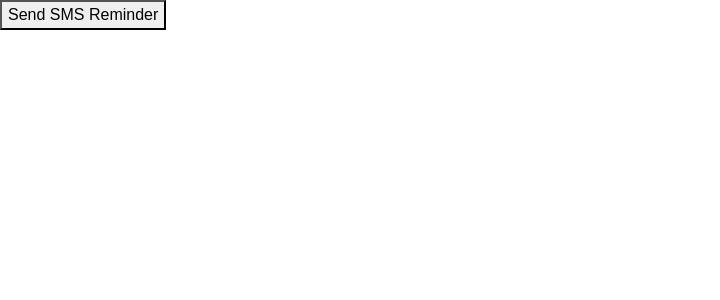
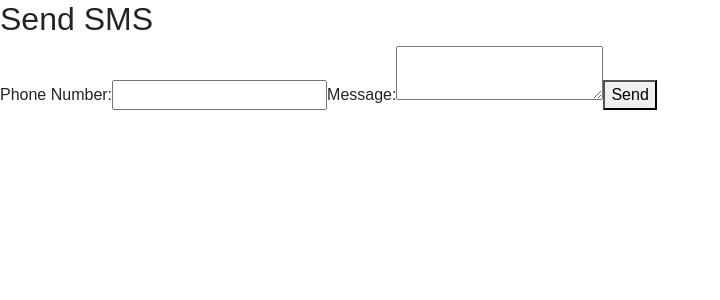
Before and after one commit to Ashwinkumaresan/SHW, a React (Vite) app in the folder Frontend/: page /notification in a window 1280 px wide. Shown: the top 300 px of the page, without its empty margins (0-720 px from the left). Built offline with nearby package versions, Linux system fonts and the light colour scheme; a web font is replaced by a local one.

Commit message:
Frontend push

```diff
--- a/Frontend/src/Components/Notification/Notification.jsx
+++ b/Frontend/src/Components/Notification/Notification.jsx
@@ -1,32 +1,65 @@
-import React from 'react'
+import React, { useState } from "react";
 import axios from "axios";
 
 export const Notification = () => {
+    const [phoneNumber, setPhoneNumber] = useState("");
+    const [message, setMessage] = useState("");
+    const [response, setResponse] = useState(null);
+    const [error, setError] = useState(null);
 
-function sendSMS() {
-    const options = {
-      method: "POST",
-      url: "https://www.fast2sms.com/dev/bulkV2",
-      headers: {
-        authorization: "2h89FM3ylkb7ilK7PF2CGRhEXhhoiztnMRC7gJrRISUhIJYu9SlWV7R83PkY", // Paste API key here
-        // 2h89FM3ylkb7ilK7PF2CGRhEXhhoiztnMRC7gJrRISUhIJYu9SlWV7R83PkY
-        "Content-Type": "application/json",
-      },
-      data: {
-        route: "v3",
-        sender_id: "TXTIND",
-        message: "This is your reminder!",
-        language: "english",
-        numbers: "9345857852", // Replace with the recipient's phone number
-      },
+    const sendSms = async (e) => {
+        e.preventDefault();
+        setResponse(null);
+        setError(null);
+
+        try {
+            const payload = {
+                message: message,
+                language: "english",
+                route: "q", // "q" or "p" (check Fast2SMS docs)
+                numbers: phoneNumber,
+            };
+
+            console.log("Sending data:", payload);  // Debugging
+
+            const res = await axios.post("http://127.0.0.1:8000/send-sms/", payload, {
+                headers: {
+                    "Content-Type": "application/json",
+                },
+            });
+
+            console.log("Response:", res.data);
+            setResponse(res.data);
+        } catch (err) {
+            setError("Error sending SMS. Check console for details.");
+            console.error("Request Error:", err.response?.data || err);
+        }
     };
 
-    axios
-      .request(options)
-      .then(() => alert("SMS Sent Successfully!"))
-      .catch((error) => console.error("Error sending SMS:", error));
-  }
-  return (
-    <button onClick={sendSMS}>Send SMS Reminder</button>
-  )
-}
+    return (
+        <div>
+            <h2>Send SMS</h2>
+            <form onSubmit={sendSms}>
+                <label>Phone Number:</label>
+                <input
+                    type="text"
+                    value={phoneNumber}
+                    onChange={(e) => setPhoneNumber(e.target.value)}
+                    required
+                />
+
+                <label>Message:</label>
+                <textarea
+                    value={message}
+                    onChange={(e) => setMessage(e.target.value)}
+                    required
+                />
+
+                <button type="submit">Send</button>
+            </form>
+
+            {response && <p className="success">SMS Sent: {JSON.stringify(response)}</p>}
+            {error && <p className="error">{error}</p>}
+        </div>
+    );
+};
--- a/Frontend/src/Pages/Home/Home.jsx
+++ b/Frontend/src/Pages/Home/Home.jsx
@@ -12,7 +12,6 @@ export const Home = () => {
     await axios.get("http://127.0.0.1:8000/").then(
       (response) => {
         console.log(response.data);
-        setUser(response.data.Hello);
       }
     )
   }
--- a/Frontend/src/Pages/Profile/DoctorProfile.jsx
+++ b/Frontend/src/Pages/Profile/DoctorProfile.jsx
@@ -9,8 +9,10 @@ export const DoctorProfile = () => {
   const [username, setUsername] = useState("medical id")
   const [gender, setGender] = useState("medical id")
   const [age, setAge] = useState("medical id")
+  const [deg, setDeg] = useState("")
   const [hospitalName, setHospitalName] = useState("medical id")
   const [phoneno, setPhoneNo] = useState("medical id")
+  const [specialization, setSpecialization] = useState("")
   const [profilePic, setProfilePic] = useState("")
   const [location, setLocation] = useState("Location")
 
@@ -29,18 +31,24 @@ export const DoctorProfile = () => {
           },
       })
       const data = await response.json()
+      const profil_pic = `http://127.0.0.1:8000/${data.profile}`
       console.log(data)
+      setHospitalName(data.HospitalName)
+      setMedicalId(data.LicenseNumber)
+      setDeg(data.Degree)
+      setSpecialization(data.Specialization)
+      setGender(data.gender)
+      setUsername(data.userName)
+      setProfilePic(profil_pic)
+      setLocation(data.Location)
       // console.log(data.User)
       // console.log(data.Gender)
       // setMedicalId(data.MedicalID)
-      // setUsername(data.User)
       // setGender(data.Gender)
       // setAge(data.Age)
       // setDob(data.DateOfBirth)
       // setPhoneNo(data.PhoneNumber)
       // setQrcode(qr)
-      // setLocation(data.Country)
-      // setProfilePic(profil_pic)
     }
     catch(error){
       console.log(error)
@@ -97,9 +105,10 @@ export const DoctorProfile = () => {
                   </div>
                   <div className="col-12 col-md-6 p-4 d-flex  justify-content-center flex-column ">
                     <p className='p-2 m-0 fs-5'><span className='fw-bolder'>Username:</span> {username}</p>
-                    <p className='p-2 m-0 fs-5'><span className='fw-bolder'>Doctor ln:</span> {medicalId}</p>
+                    <p className='p-2 m-0 fs-5'><span className='fw-bolder'>Degree:</span> {deg}</p>
                     <p className='p-2 m-0 fs-5'><span className='fw-bolder'>Gender:</span> {gender}</p>
                     <p className='p-2 m-0 fs-5'><span className='fw-bolder'>Hospital name:</span>{hospitalName}</p>
+                    <p className='p-2 m-0 fs-5'><span className='fw-bolder'>Specialization:</span>{specialization}</p>
                     <p className='p-2 m-0 fs-5'><span className='fw-bolder'>Location:</span> {location}</p>
                   </div>
                 </div>
```
Also changed, not shown: 2 other files (tests, documents, lock files or other folders).
